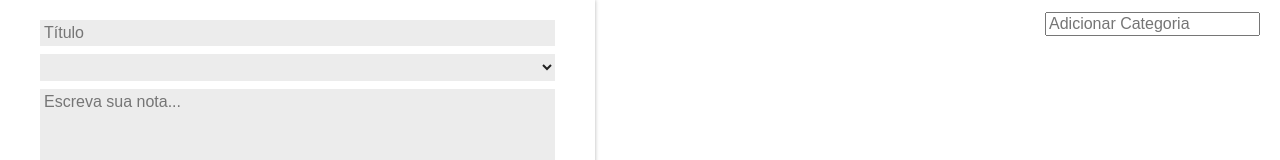
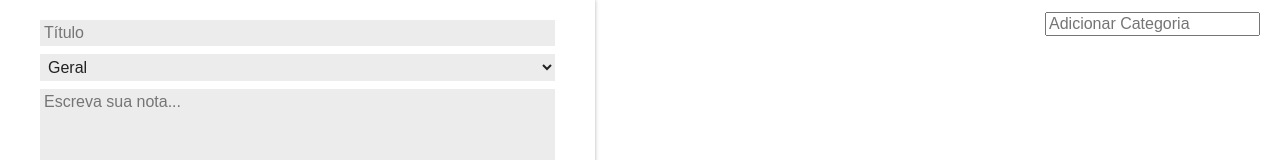
Before and after one commit to Dibimo/Curso-React, a React (Create React App) app in the folder ceep/: page / in a window 1280 px wide. Shown: the top 160 px of the page. Built offline with nearby package versions, Linux system fonts and the light colour scheme.

Commit message:
Campo de categoria adicionado aos cards de notas

```diff
--- a/ceep/src/App.js
+++ b/ceep/src/App.js
@@ -14,10 +14,11 @@ class App extends Component {
     };
   }
 
-  criarNota(titulo,texto){
+  criarNota(titulo,texto, categoria){
     const novaNota = {
       titulo,
-      texto
+      texto,
+      categoria,
     };
     const novoArrayNotas = [...this.state.notas, novaNota]; //desconstroi o vetor antigo e adicionada uma nova nota
     const novoEstado = {
--- a/ceep/src/components/CardNota/CardNota.jsx
+++ b/ceep/src/components/CardNota/CardNota.jsx
@@ -14,6 +14,7 @@ class CardNota extends Component {
             <section className="card-nota">
                 <header className="card-nota_cabecalho">
                     <h3 className="card-nota_titulo">{this.props.titulo}</h3>
+                    <h4 className="card-nota_titulo">{this.props.categoria}</h4>
                     <DeleteSVG onClick={this.apagar.bind(this)}/>
                 </header>
                 <p className="card-nota_texto">{this.props.texto}</p>
--- a/ceep/src/components/Formulario/Formulario.jsx
+++ b/ceep/src/components/Formulario/Formulario.jsx
@@ -5,6 +5,7 @@ class Formulario extends Component {
     super(props);
     this.titulo = "";
     this.texto = "";
+    this.categoria = "Geral";
   }
 
   _handlerMudancaTitulo(evento) {
@@ -17,11 +18,16 @@ class Formulario extends Component {
     this.texto = evento.target.value;
   }
 
+  _handlerMudancaCategoria(evento){
+    evento.stopPropagation();
+    this.categoria = evento.target.value
+  }
+
   _criarNota(evento) {
     evento.preventDefault();
     evento.stopPropagation();
 
-    this.props.criarNota(this.titulo, this.texto);
+    this.props.criarNota(this.titulo, this.texto, this.categoria);
   }
 
   render() {
@@ -33,7 +39,11 @@ class Formulario extends Component {
           className="form-cadastro_input"
           onChange={this._handlerMudancaTitulo.bind(this)}
         />
-        <select className="form-cadastro_input">
+        <select
+          className="form-cadastro_input"
+          onChange={this._handlerMudancaCategoria.bind(this)}
+        >
+          <option value="geral">Geral</option>
           {this.props.categorias.map((categoria, index) => {
             return (
               <option key={index} value={categoria.toLowerCase()}>
--- a/ceep/src/components/ListaDeNotas/ListaDeNotas.jsx
+++ b/ceep/src/components/ListaDeNotas/ListaDeNotas.jsx
@@ -12,6 +12,7 @@ class ListaDeNotas extends Component {
                             indice = {index}
                             titulo={nota.titulo}
                             texto={nota.texto}
+                            categoria={nota.categoria}
                             apagarNota={this.props.apagarNota}
                             />
                         </li>
```
